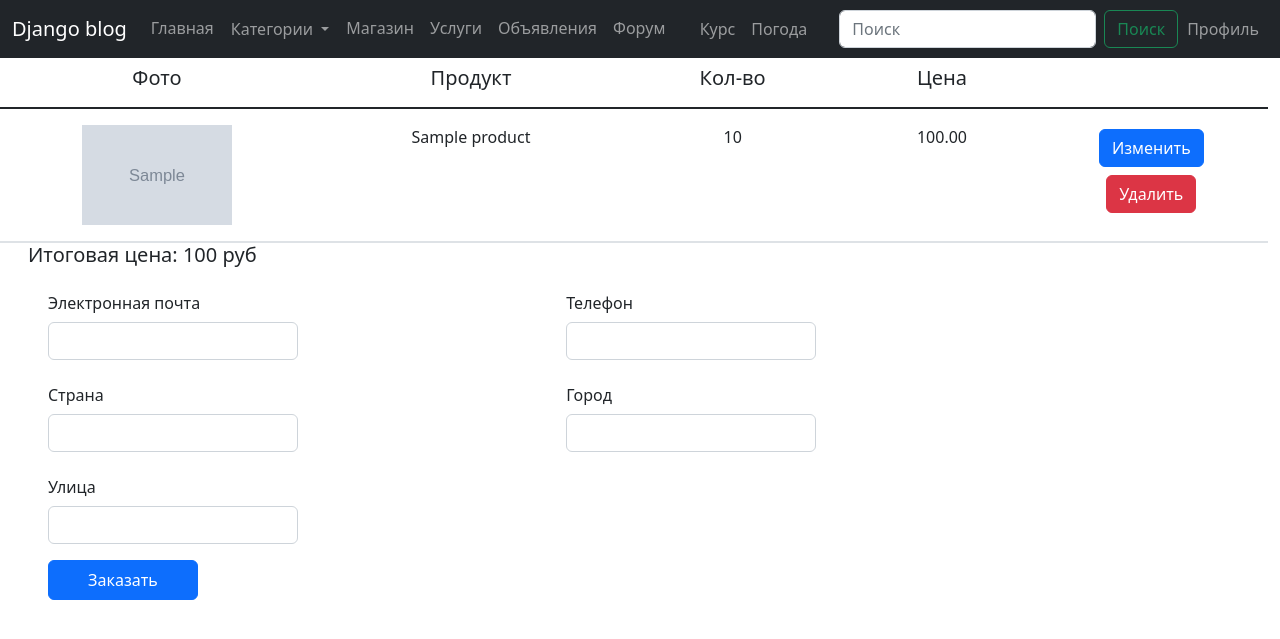
After one commit to TAnd-dev/django_blog, a Django app: page /shop/basket in a window 1280 px wide. The commit adds this page. Shown: the top 639 px of the page. Run offline with Django 3.2, Linux system fonts and the light colour scheme; a user stored in the database is signed in; tables that the repository leaves empty hold one stand-in row (values such as "Sample post"); grey boxes marked "Sample" are stand-in pictures; parts of the project's set-up code (start-up, migrations or seed data) failed here and were passed over; some libraries are stand-ins or nearby versions.

Commit message:
added purchase, template basket, changed type of Product.price, Basket.user, Basket.product

```diff
--- a/blog/templates/blog/profile_tpl.html
+++ b/blog/templates/blog/profile_tpl.html
@@ -3,6 +3,6 @@
         <a href="{% url 'user_profile' %}" class="dropdown-item">{{ request.user }}</a>
     </li>
     <li>
-        <a href="#" class="dropdown-item" type="button">Корзина ({{ count_basket }})</a>
+        <a href="{% url 'basket' %}" class="dropdown-item" type="button">Корзина ({{ count_basket }})</a>
     </li>
 </ul>
--- a/blog/templatetags/menu_profile.py
+++ b/blog/templatetags/menu_profile.py
@@ -7,5 +7,6 @@ register = template.Library()
 
 @register.inclusion_tag('blog/profile_tpl.html')
 def show_menu_profile(request):
-    categories = Basket.objects.get(user=request.user).quantity
-    return {'count_basket': categories, 'request': request}
+    baskets = Basket.objects.filter(user=request.user)
+    baskets = baskets.count if baskets else 0
+    return {'count_basket': baskets, 'request': request}
--- a/shop/admin.py
+++ b/shop/admin.py
@@ -1,7 +1,7 @@
 from django.contrib import admin
 from mptt.admin import MPTTModelAdmin
 
-from shop.models import Product, Category, Basket
+from shop.models import Product, Category, Basket, Purchase
 
 
 class ShopAdmin(admin.ModelAdmin):
@@ -17,3 +17,4 @@ class CategoryAdmin(admin.ModelAdmin):
 admin.site.register(Product, ShopAdmin)
 admin.site.register(Category, MPTTModelAdmin)
 admin.site.register(Basket)
+admin.site.register(Purchase)
--- /dev/null
+++ b/shop/templates/shop/basket.html
@@ -0,0 +1,81 @@
+{% extends 'base.html' %}
+{% block content %}
+
+<div class="row pb-3 border-bottom border-2 border-dark">
+    <div class="col-3 text-center">
+        <span class="h5">Фото</span>
+    </div>
+    <div class="col-3 text-center">
+        <span class="h5">Продукт</span>
+    </div>
+    <div class="col-2 text-center">
+        <span class="h5">Кол-во</span>
+    </div>
+    <div class="col-2 text-center">
+        <span class="h5">Цена</span>
+    </div>
+</div>
+
+{% for basket in baskets %}
+<div class="row border-bottom border-2 py-3">
+    <div class="col-3 text-center">
+        <img src="{{ basket.product.photo.url }}" class="card-img-top" alt="" style="height: 100px; width: 150px">
+    </div>
+    <div class="col-3 text-center">
+        {{ basket.product.name }}
+    </div>
+    <div class="col-2 text-center">
+        {{ basket.quantity }}
+    </div>
+    <div class="col-2 text-center">
+        {{ basket.total_price }}
+    </div>
+    <div class="col-2 text-center">
+        <a href="{% url 'change_basket' pk=basket.pk %}" class="btn btn-primary my-1">Изменить</a>
+        <a href="{% url 'basket_delete' pk=basket.pk %}" class="btn btn-danger my-1">Удалить</a>
+    </div>
+</div>
+{% endfor %}
+<div class="col">
+    <span class="m-3 h5">Итоговая цена: {{ total_price }} руб</span>
+</div>
+
+
+<form class="ps-5 my-3" method="post">
+     {% csrf_token %}
+    <div class="row">
+        <div class="mb-3 col-md-5 col-12">
+            <label for="inputEmail" class="col-form-label">Электронная почта</label>
+            <div style="width: 250px">
+                <input class="form-control" type="email" name="email" maxlength="254" required="" id="inputEmail">
+            </div>
+        </div>
+        <div class="mb-3 col-md-5 col-12">
+            <label for="inputTel" class="col-form-label">Телефон</label>
+            <div style="width: 250px">
+                <input class="form-control" type="number" name="tel" required="" id="inputTel">
+            </div>
+        </div>
+        <div class="mb-3 col-md-5 col-12">
+            <label for="inputCountry" class="col-form-label">Страна</label>
+            <div style="width: 250px">
+                <input class="form-control" type="text" name="country" maxlength="24" required="" id="inputCountry">
+            </div>
+        </div>
+        <div class="mb-3 col-md-5 col-12">
+            <label for="inputCity" class="col-form-label">Город</label>
+            <div style="width: 250px">
+                <input class="form-control" type="text" name="city" maxlength="32" required="" id="inputCity">
+            </div>
+        </div>
+        <div class="mb-3 col-md-5 col-12">
+            <label for="inputStreet" class="col-form-label">Улица</label>
+            <div style="width: 250px">
+                <input class="form-control" type="text" name="street" maxlength="64" required="" id="inputStreet">
+            </div>
+        </div>
+    </div>
+    <button type="submit" class="btn btn-primary" style="width: 150px; height: 40px">Заказать</button>
+</form>
+
+{% endblock %}
--- a/shop/templates/shop/product_detail.html
+++ b/shop/templates/shop/product_detail.html
@@ -13,8 +13,8 @@
     <p><img src="{{ product.photo.url }}" class="card-img-top" alt=""></p>
     {% endif %}
     <span class="h5">Цена: {{ product.price }}</span>
-    <button type="submit" class="btn btn-primary">Купить</button>
-    {% if product in basket_products %}
+    <a href="{% url 'buy_product' slug=product.slug %}" class="btn btn-primary">Купить</a>
+    {% if product.slug in basket_products %}
     <a href="{% url 'add_to_basket' slug=product.slug %}" class="btn btn-danger">Удалить из корзины</a>
     {% else %}
     <a href="{% url 'add_to_basket' slug=product.slug %}" class="btn btn-success">Добавить в корзину</a>
--- a/shop/urls.py
+++ b/shop/urls.py
@@ -1,9 +1,14 @@
 from django.urls import path
 
-from shop.views import Shop, ProductDetail, ShopCategory, add_to_basket
+from shop.views import Shop, ProductDetail, ShopCategory, BasketView, change_basket, add_to_basket, basket_delete, \
+    buy_product
 
 urlpatterns = [
     path('', Shop.as_view(), name='shop'),
+    path('basket', BasketView.as_view(), name='basket'),
+    path('buy_product/<str:slug>', buy_product, name='buy_product'),
+    path('change_basket/<int:pk>/', change_basket, name='change_basket'),
+    path('basket_delete/<int:pk>/', basket_delete, name='basket_delete'),
     path('category/<str:slug>/', ShopCategory.as_view(), name='product_category'),
     path('product/<str:slug>/', ProductDetail.as_view(), name='product_detail'),
     path('product/<str:slug>/add_to_basket/', add_to_basket, name='add_to_basket'),
--- a/shop/views.py
+++ b/shop/views.py
@@ -1,9 +1,10 @@
-from django.db.models import Count
+from django.db.models import Count, Sum, F
 from django.http import HttpResponseRedirect
 from django.shortcuts import render, redirect
-from django.views.generic import ListView, DetailView
+from django.views.generic import ListView, DetailView, FormView, CreateView, UpdateView
 
-from shop.models import Product, Category, Basket
+from shop.forms import ChangeBasketForm
+from shop.models import Product, Category, Basket, Purchase
 
 
 class Shop(ListView):
@@ -39,18 +40,80 @@ class ProductDetail(DetailView):
     def get_context_data(self, **kwargs):
         context = super().get_context_data(**kwargs)
         context['current_categories'] = Category.objects.filter(product__slug=self.kwargs['slug'])
-        context['basket_products'] = Basket.objects.get(user=self.request.user).products.all()
+        context['basket_products'] = Basket.objects.values_list('product__slug', flat=True).filter(
+            user=self.request.user)
         return context
+
+
+class BasketView(CreateView):
+    model = Purchase
+    fields = ('email', 'tel', 'country', 'city', 'street')
+    template_name = 'shop/basket.html'
+
+    def form_valid(self, form):
+        email = form.cleaned_data['email']
+        tel = form.cleaned_data['tel']
+        country = form.cleaned_data['country']
+        city = form.cleaned_data['city']
+        street = form.cleaned_data['street']
+        user = self.request.user
+        products = Basket.objects.values_list('product', flat=True).filter(user=self.request.user)
+        total_price = Basket.objects.filter(user=self.request.user).aggregate(
+            total_price=Sum(F('product__price') * F('quantity')))
+        purchase = Purchase.objects.create(user=user, total_price=total_price.get('total_price'), email=email, tel=tel,
+                                           country=country,
+                                           city=city, street=street)
+        purchase.products.add(*products)
+        Basket.objects.filter(user=self.request.user).delete()
+        return redirect('shop')
+
+    def get_context_data(self, **kwargs):
+        context = super().get_context_data(**kwargs)
+        total_price = Basket.objects.filter(user=self.request.user).aggregate(
+            total_price=Sum(F('product__price') * F('quantity')))
+        context['baskets'] = Basket.objects.filter(user=self.request.user)
+        context['total_price'] = total_price.get('total_price')
+        return context
+
+
+def change_basket(request, pk):
+    basket = Basket.objects.get(pk=pk)
+
+    if request.method == 'POST':
+        form = ChangeBasketForm(request.POST, instance=basket)
+        if form.is_valid():
+            form.save()
+            return redirect('basket')
+    else:
+        form = ChangeBasketForm(instance=basket)
+
+    return render(request, 'shop/change_basket.html', {'form': form, 'product': basket.product.name})
 
 
 def add_to_basket(request, slug):
     product = Product.objects.get(slug=slug)
-    basket = Basket.objects.get(user=request.user)
-    if product in basket.products.all():
-        basket.products.remove(product)
-        basket.quantity -= 1
+    baskets = Basket.objects.filter(user=request.user, product=product)
+
+    if not baskets.exists():
+        Basket.objects.create(user=request.user, product=product, quantity=1)
     else:
-        basket.products.add(product)
-        basket.quantity += 1
-    basket.save()
+        Basket.objects.get(user=request.user, product=product).delete()
+
     return HttpResponseRedirect(request.META.get('HTTP_REFERER'))
+
+
+def buy_product(request, slug):
+    product = Product.objects.get(slug=slug)
+    baskets = Basket.objects.filter(user=request.user, product=product)
+    print(product, baskets)
+
+    if not baskets.exists():
+        Basket.objects.create(user=request.user, product=product, quantity=1)
+
+    return redirect('basket')
+
+
+def basket_delete(request, pk):
+    product = Basket.objects.get(id=pk)
+    product.delete()
+    return HttpResponseRedirect(request.META.get('HTTP_REFERER'))
--- a/user_profile/signals.py
+++ b/user_profile/signals.py
@@ -16,4 +16,3 @@ def create_profile(sender, instance, created, **kwargs):
 @receiver(post_save, sender=User)
 def save_profile(sender, instance, **kwargs):
     instance.userprofile.save()
-    instance.basket.save()
```
Also changed, not shown: shop/forms.py (added, +10 -0 lines), shop/models.py (+59 -8 lines), shop/templates/shop/change_basket.html (added, +18 -0 lines).
